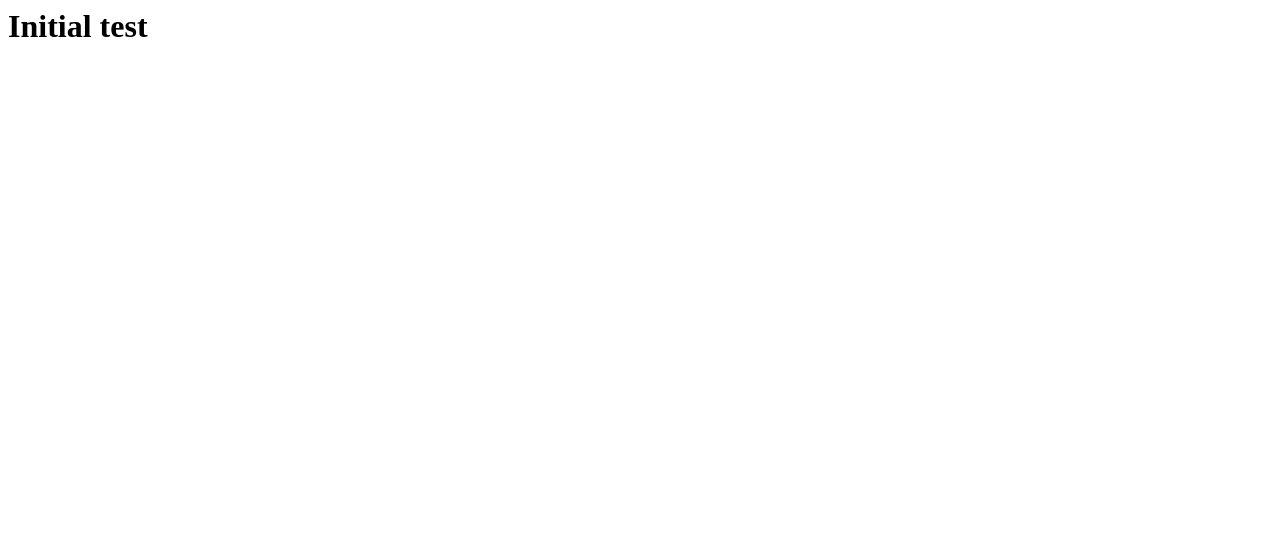
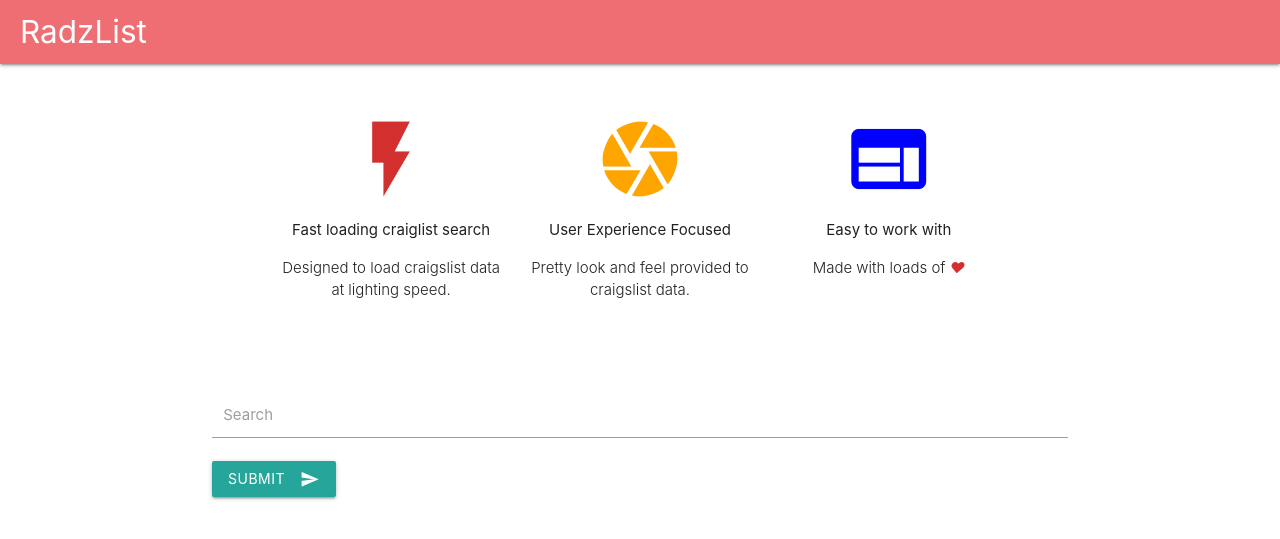
Before and after one commit to patelradhika/django-web-scrapper, a Django app: page / in a window 1280 px wide. Before the commit the part shown is almost empty. Shown: the top 539 px of the page. Run offline with Django 3.2, Linux system fonts and the light colour scheme.

Commit message:
Completed look and feel of index page

```diff
--- /dev/null
+++ b/radzlist/static/css/radzlist.css
@@ -0,0 +1,27 @@
+.brand-logo {
+    margin-left: 20px;
+}
+
+#icon-container {
+    margin-top: 50px;
+}
+
+#flash-on {
+    color: #d32f2f;
+}
+
+#camera {
+    color: orange;
+}
+
+#web {
+    color: blue;
+}
+
+#hearts {
+    color: #d32f2f;
+}
+
+#form-container {
+    padding: 20px;
+}
--- a/radzlist/templates/radzlist/base.html
+++ b/radzlist/templates/radzlist/base.html
@@ -1,10 +1,69 @@
+{% load static %}
+
 <html lang="en">
+
 <head>
     <meta charset="UTF-8">
     <meta name="viewport" content="width=device-width, initial-scale=1.0">
-    <title>Document</title>
+    <title>Radz List</title>
+
+    <link rel="stylesheet" href="{% static 'css/radzlist.css' %}">
+    <link rel="stylesheet" href="https://cdnjs.cloudflare.com/ajax/libs/materialize/1.0.0/css/materialize.min.css">
+    <link href="https://fonts.googleapis.com/icon?family=Material+Icons" rel="stylesheet">
+    <script src="https://cdnjs.cloudflare.com/ajax/libs/materialize/1.0.0/js/materialize.min.js"></script>
 </head>
+
 <body>
-    <h1>Initial test</h1>
+    <nav>
+        <div class="nav-wrapper">
+          <a href="#" class="brand-logo">RadzList</a>
+        </div>
+    </nav>
+
+    <div class="row container" id="icon-container">
+        <div class="col s12 m10 offset-m1">
+
+          <!--   Promo Section   -->
+          <div class="row">
+            <div class="col s12 m4">
+              <div class="center promo">
+                <i class="large material-icons" id="flash-on">flash_on</i>
+                <p class="promo-caption">Fast loading craiglist search</p>
+                <p class="light center">Designed to load craigslist data at lighting speed.</p>
+              </div>
+            </div>
+
+            <div class="col s12 m4">
+              <div class="center promo">
+                <i class="large material-icons" id="camera">camera</i>
+                <p class="promo-caption">User Experience Focused</p>
+                <p class="light center">Pretty look and feel provided to craigslist data.</p>
+              </div>
+            </div>
+
+            <div class="col s12 m4">
+              <div class="center promo">
+                <i class="large material-icons" id="web">web</i>
+                <p class="promo-caption">Easy to work with</p>
+                <p class="light center">Made with loads of<i id="hearts"> &hearts;</i></p>
+              </div>
+            </div>
+          </div>
+        </div>
+    </div>
+
+    <div class="container" id="form-container">
+        <form action="">
+            <div class="input-field col s12">
+                <input id="search" type="text" name="search">
+                <label for="search">Search</label>
+            </div>
+
+            <div class="input-field col s12">
+                <button class="btn waves-effect waves-light" type="submit">Submit<i class="material-icons right">send</i></button>
+            </div>
+        </form>
+    </div>
 </body>
+
 </html>
```
